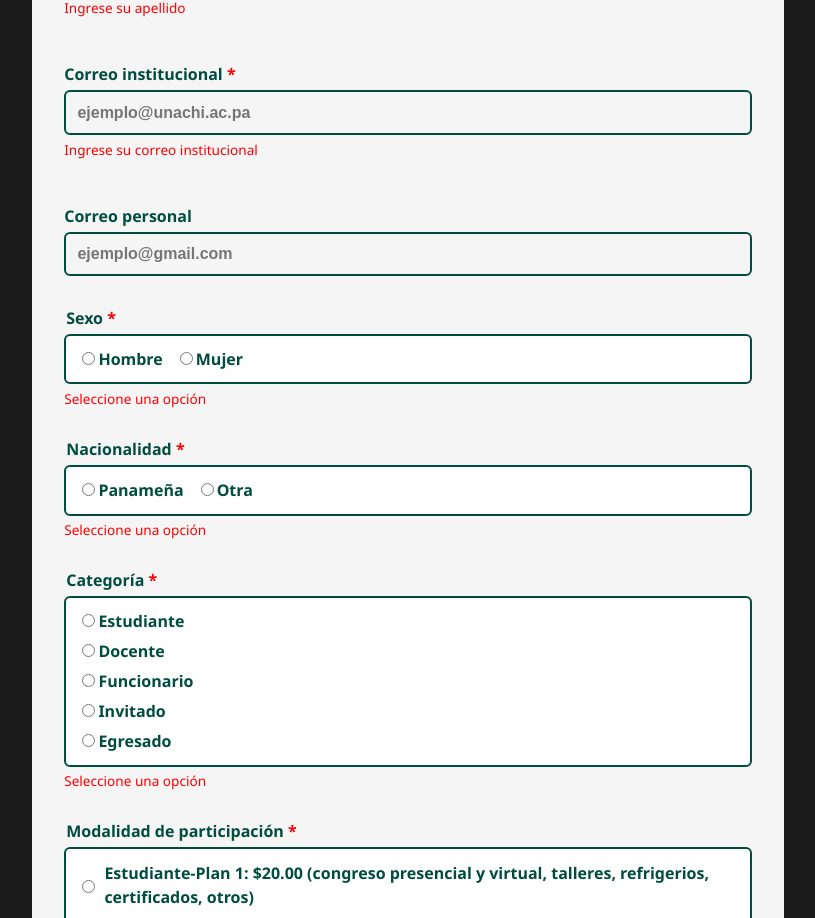
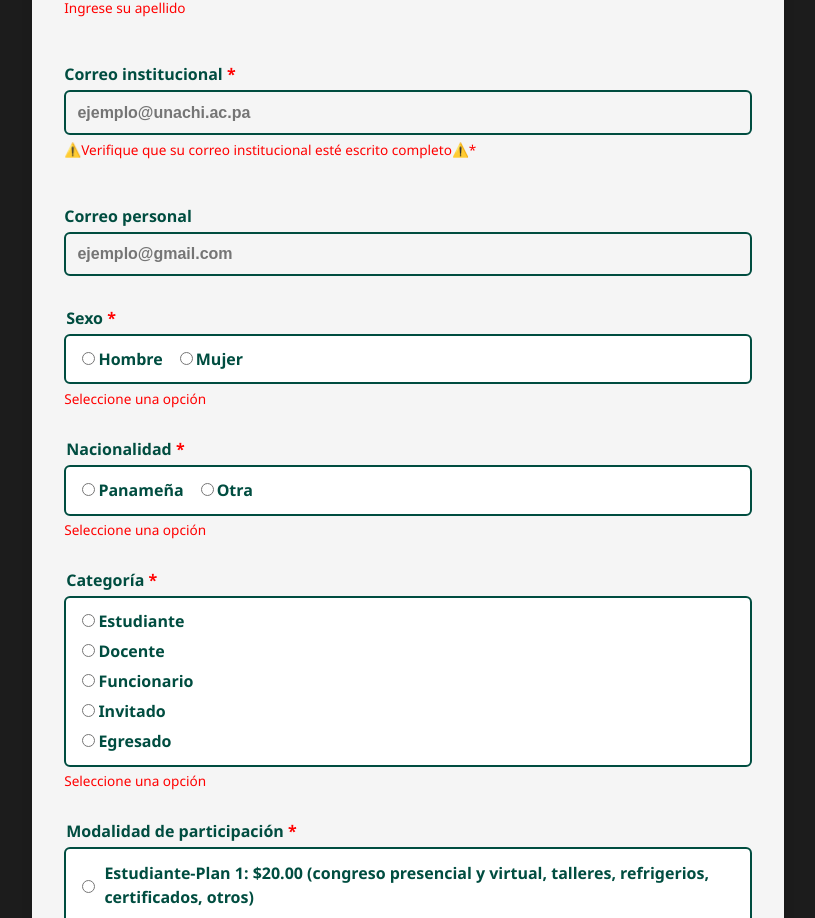
Before and after one commit to Informaticspro/cesi-asistencia, a React (Vite) app: page /registrar in a window 1280 px wide. Shown: the part 1571-2489 px from the top of the page, without its empty margins (232-1047 px from the left). Built offline with nearby package versions, Linux system fonts and the light colour scheme.

Commit message:
agregando campo en correo

```diff
--- a/src/RegistrarParticipante.jsx
+++ b/src/RegistrarParticipante.jsx
@@ -457,7 +457,7 @@ setMostrarErrorCedula(false);
   />
   {!correo && (
     <p style={{ color: "red", fontSize: "0.85rem", marginTop: "0.3rem" }}>
-      Ingrese su correo institucional
+      ⚠️Verifique que su correo institucional esté escrito completo⚠️*
     </p>
   )}
 </div>
```
